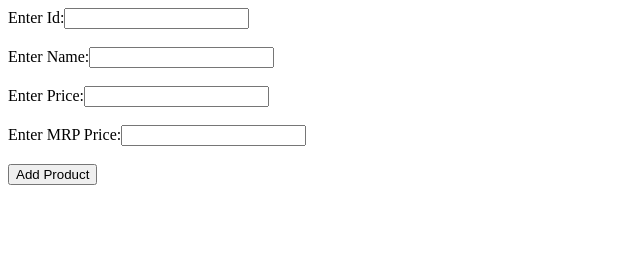
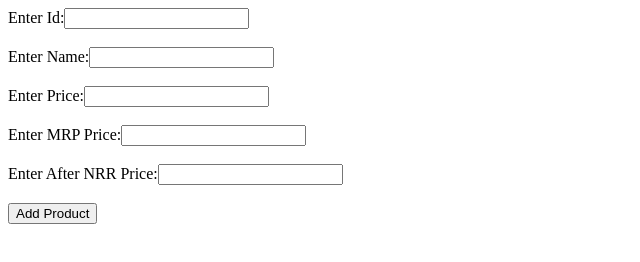
Before and after one commit to harshalp27/RESTJersey, a plain HTML site: page restfuljerseyformparam/WebContent/index.html in a window 1280 px wide. Shown: the whole page, without its empty margins (0-640 px from the left). Drawn offline with Linux system fonts and the light colour scheme.

Commit message:
Added After NRR field in index.html.

```diff
--- a/restfuljerseyformparam/WebContent/index.html
+++ b/restfuljerseyformparam/WebContent/index.html
@@ -11,6 +11,7 @@ Enter Id:<input type="text" name="id"/><br/><br/>
 Enter Name:<input type="text" name="name"/><br/><br/>
 Enter Price:<input type="text" name="price"/><br/><br/>
 Enter MRP Price:<input type="text" name="price_mrp"/><br/><br/>
+Enter After NRR Price:<input type="text" name="price_after_nrr"/><br/><br/>
 <input type="submit" value="Add Product"/>
 </form>
 
```
